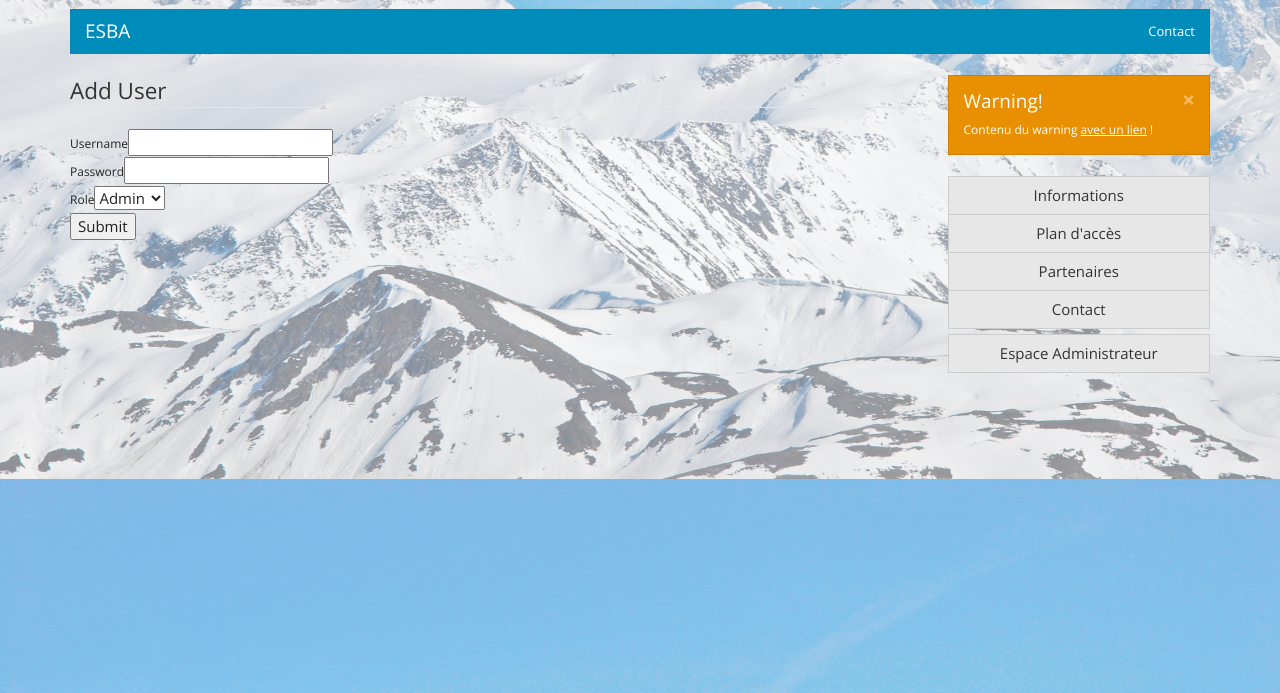
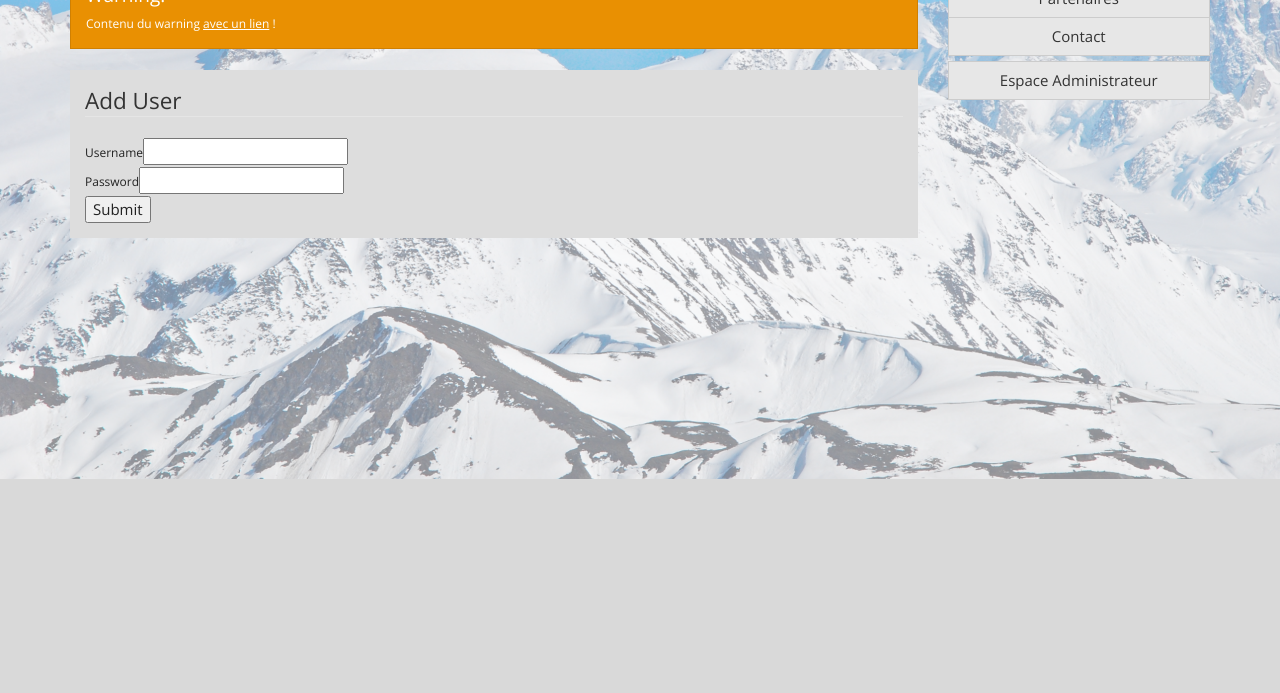
Before and after one commit to Krophil/ESBA-website, a CakePHP app: the page made by app/View/Users/add.ctp in a window 1280 px wide. Shown: the part 321-1014 px from the top of the page. After the commit the page ends 800 px from the top, so only its background shows below. Run offline with PHP 8.4 and a stand-in for CakePHP, Linux system fonts and the light colour scheme; the template is opened without the code that fills it, so the values that code supplies are empty; form fields are guessed from the names that the template uses; some libraries are stand-ins or nearby versions.

Commit message:
Stylesheet improved

```diff
--- a/app/Controller/MenusController.php
+++ b/app/Controller/MenusController.php
@@ -11,6 +11,7 @@
 		return $menuList;
 	}
 
+
 	public function getSubMenuList($idParent) {
 		$subMenuList = $this->Menu->getSubMenuList($idParent);
 		$this->set('subMenuList', $subMenuList);
--- a/app/View/Elements/sidebar.ctp
+++ b/app/View/Elements/sidebar.ctp
@@ -1,11 +1,4 @@
 <div class="row">
-
-	<div class="col-md-12">
-		<div class="alert alert-dismissible alert-warning">
-			<button type="button" class="close" data-dismiss="alert">&times;</button>
-			<?= $this->element('warning-sidebar') ?>
-		</div>
-	</div>
 
 	<div class="col-md-12">
 		<div class="well">
@@ -42,11 +35,22 @@
 			<div class="btn-group-vertical btn-block">
 				<?= $this->Html->link(
 						'Espace Administrateur',
-						'/admin/index',
+						'/admin/panel',
 						array(
 								'class'	=> 'btn btn-default',
 						)
 				) ?>
+				<?php
+				if($this->Session->read('Auth.User.id')) {
+					echo $this->Html->link(
+							'Se déconnecter',
+							'/admin/logout',
+							array(
+									'class'	=> 'btn btn-default',
+							)
+					);
+				}
+				?>
 			</div>
 		</div>
 	</div>
--- a/app/View/Layouts/default.ctp
+++ b/app/View/Layouts/default.ctp
@@ -27,27 +27,34 @@
 
 <body>
 <div class="container">
-	<div class="jumbotron" id="header">
+	<div id="header" class="hidden-xs">
 		<?= $this->Html->image('header.png', array(
 				'alt'	=> 'École de Ski du Ballon d\'Alsace',
 		)); ?>
 	</div>
 
-	<?= $this->element('navbar') ?>
+	<div class="row">
+		<div class="col-md-9">
+			<?= $this->element('navbar') ?>
 
-	<div class="row">
-		<div class="col-md-3 col-md-push-9">
-			<?= $this->element('sidebar') ?>
+			<div class="alert alert-dismissible alert-warning">
+				<button type="button" class="close" data-dismiss="alert">&times;</button>
+				<?= $this->element('warning-sidebar') ?>
+			</div>
+
+			<div class="col-main">
+				<?= $this->Flash->render() ?>
+				<?= $this->fetch('content'); ?>
+			</div>
+
 		</div>
 
-		<div class="col-md-9 col-md-pull-3">
-
-			<?= $this->fetch('content'); ?>
-
+		<div class="col-md-3">
+			<?= $this->element('sidebar') ?>
 		</div>
 	</div>
 
-	<div id="footer">
+	<div class="row">
 		<?= $this->element('footer') ?>
 	</div>
 
--- a/app/View/News/index.ctp
+++ b/app/View/News/index.ctp
@@ -45,6 +45,9 @@
 	</div>
 </div>
 
+<div class="row">
+	<div class="col-md-12">
+
 		<?php foreach($lastNews as $news): ?>
 
 		<div class="news panel panel-default">
@@ -58,6 +61,8 @@
 		</div>
 
 		<?php endforeach; ?>
+	</div>
+</div>
 
 <?php $this->addScript($this->Html->css('jcarousel.basic')); ?>
 <?php $this->addScript($this->Html->script('jquery')); ?>
--- a/app/View/Users/add.ctp
+++ b/app/View/Users/add.ctp
@@ -4,9 +4,6 @@
         <legend><?php echo __('Add User'); ?></legend>
         <?php echo $this->Form->input('username');
         echo $this->Form->input('password');
-        echo $this->Form->input('role', array(
-            'options' => array('admin' => 'Admin', 'author' => 'Author')
-        ));
     ?>
     </fieldset>
 <?php echo $this->Form->end(__('Submit')); ?>
--- a/app/webroot/css/style.css
+++ b/app/webroot/css/style.css
@@ -1,18 +1,29 @@
 /* For all pages */
 
-body {
-	background: url('/app/webroot/img/background.png') fixed no-repeat;
-	background-size: 100%;
+@media only screen and (min-width: 768px) {
+	body {
+		background: url('/app/webroot/img/background.png') fixed no-repeat;
+		background-size: 100%;
+	}
 }
 
-#header
-{
-    background: none;
-	padding: 0;
+#header {
+	margin: 21px 0 21px 0;
+}
+
+#header img {
+	width: 100%;
+	height: 100%;
+	object-fit: contain;
 }
 
 .jumbo-title {
     padding: 15px;
+}
+
+.col-main {
+	padding: 15px;
+	margin-bottom: 15px;
 }
 
 /* For index.php */
@@ -70,3 +81,7 @@
 .sub-panel {
     padding-left: 5em;
 }
+
+.col-main {
+	background: #DDDDDD;
+}
```
Also changed, not shown: app/Config/routes.php (+9 -0 lines), app/Controller/AppController.php (+15 -3 lines), app/Controller/MiscController.php (+8 -0 lines), app/Controller/NewsController.php (+9 -0 lines), app/Controller/PostsController.php (+8 -0 lines), app/Controller/UsersController.php (+13 -5 lines), app/View/Elements/Flash/default.ctp (+0 -14 lines), app/View/Users/panel.ctp (added), app/webroot/img/favicon.gif (added), app/webroot/img/header.png (added). Lines whose indentation alone changed are shown as unchanged.
